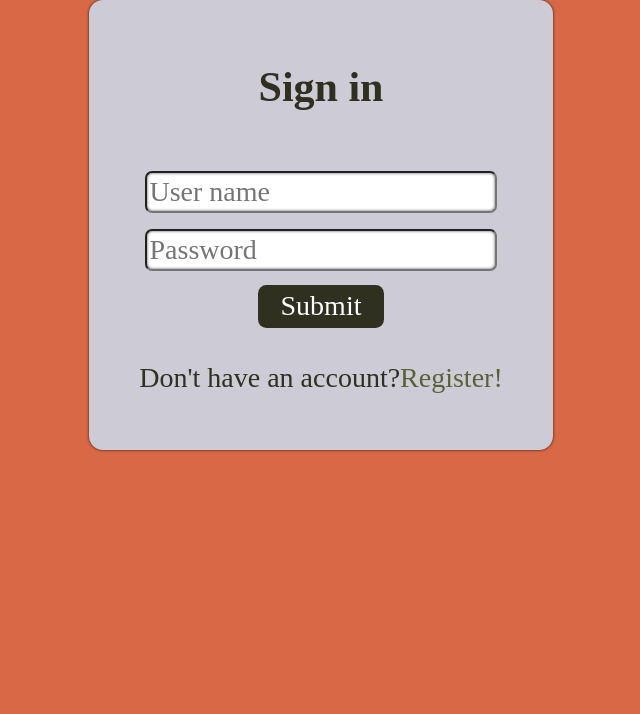
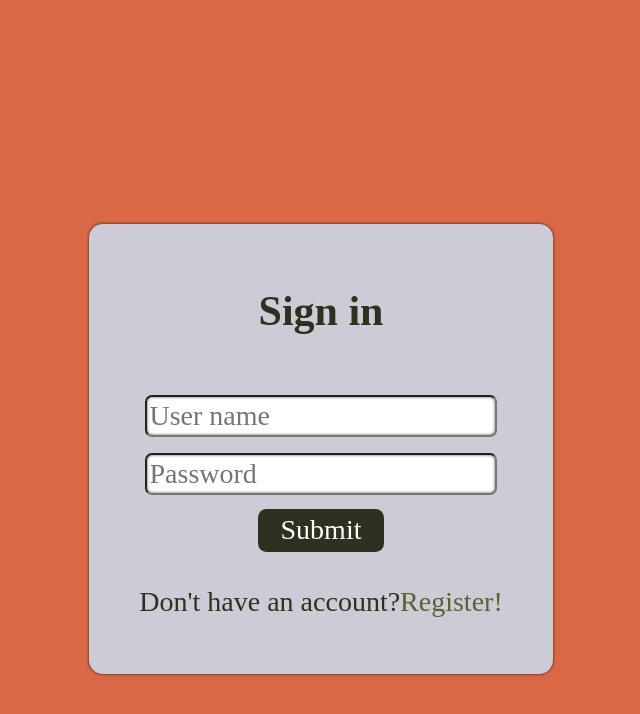
Before and after one commit to adpol95/Fetch--React-Test1, a React (Create React App) app: page / in a window 1280 px wide. Shown: the top 714 px of the page, without its empty margins (319-959 px from the left). Built offline with nearby package versions, Linux system fonts and the light colour scheme; no server answers; a web font is replaced by a local one.

Commit message:
Modified Login and Register styles 2

```diff
--- a/src/App.css
+++ b/src/App.css
@@ -3,6 +3,7 @@
 html {
     font-size: 28px;
 }
+
 @media (max-width: 750px) {
     html {
         font-size: 22px;
@@ -13,7 +14,14 @@ body {
     background: #D96846;
     display: flex;
     justify-content: center;
+    padding-top: 8rem;
 }
+
+/*@media (max-height: 1920px) {*/
+/*    body {*/
+/*        height: 100%;*/
+/*    }*/
+/*}*/
 
 button,
 input,
@@ -82,6 +90,7 @@ body {
     padding: 0.5em;
 
 }
+
 .to-do-list__unordered-list {
     margin: 0;
 }
@@ -130,6 +139,7 @@ body {
     color: #596235;
     cursor: pointer;
 }
+
 .to-do-list__register:hover {
     color: #2F3020;
 }
```
